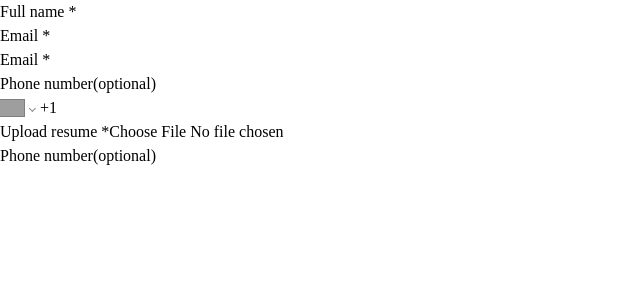
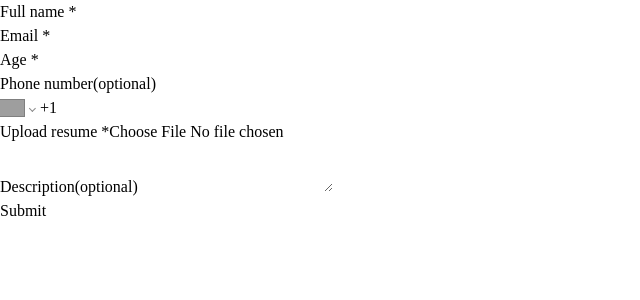
Before and after one commit to kitotp/hr_helper, a React (Vite) app in the folder apps/frontend/hr_front/: page / in a window 1280 px wide. Shown: the top 300 px of the page, without its empty margins (0-640 px from the left). Built offline with nearby package versions, Linux system fonts and the light colour scheme; grey boxes are pictures that could not be loaded.

Commit message:
(feat):zod form validation

```diff
--- a/apps/frontend/hr_front/package.json
+++ b/apps/frontend/hr_front/package.json
@@ -10,10 +10,13 @@
     "preview": "vite preview"
   },
   "dependencies": {
+    "@hookform/error-message": "^2.0.1",
+    "@hookform/resolvers": "^5.2.2",
     "react": "^19.1.1",
     "react-dom": "^19.1.1",
     "react-hook-form": "^7.63.0",
-    "react-phone-number-input": "^3.3.6"
+    "react-phone-number-input": "^3.3.6",
+    "zod": "^4.1.11"
   },
   "devDependencies": {
     "@eslint/js": "^9.36.0",
--- a/apps/frontend/hr_front/src/components/Form.tsx
+++ b/apps/frontend/hr_front/src/components/Form.tsx
@@ -1,42 +1,71 @@
 import { useForm, Controller } from "react-hook-form";
+import z from "zod"
+import { zodResolver } from "@hookform/resolvers/zod"
 import PhoneInput from "react-phone-number-input";
 import "react-phone-number-input/style.css";
 
+
+const schema = z.object({
+    name: z.string().min(2, 'Name must be at least 2 letters long.'),
+    email: z.email(),
+    age: z.number().refine((v) => !Number.isNaN(v), {message: "Age is required."}).min(18,'You must be at least 18 years old').max(99, 'Maximum age is 99.'),
+    phone: z.string().optional(),
+    resume: z.any().refine((files) => files && files?.length > 0, "CV is required."),
+    description: z.string().optional()
+})
+
 export default function Form(){
-    const {register, control} = useForm()
+    const {register, control, handleSubmit, formState: {errors}} = useForm({
+        resolver: zodResolver(schema)
+    })
+
+    async function submitForm(){
+        const res = await fetch('http://localhost:4000/submit', {
+            method: "POST",
+            headers: {"Content-Type": "application/json"}
+        })
+        const data = await res.json()
+        return data
+    }
 
     return(
-        <div className="w-[500px] h-[800px] px-8 py-8 bg-white rounded-3xl">
-            <form className="flex flex-col gap-5">
+        <div className="w-[500px] h-fit px-8 py-8 bg-white rounded-3xl">
+            <form onSubmit={handleSubmit(submitForm)} className="flex flex-col gap-5">
                 <div className="flex flex-col">
                     <label className="text-[12px]">Full name *</label>
-                    <input className="w-full border border-gray-400/40 rounded-lg py-2 px-2"  {...register('Name')}/>
+                    <input className="w-full border border-gray-400/40 rounded-lg py-2 px-2"  {...register('name')}/>
+                    {errors.name && <p className="text-red-600 text-[14px]">{errors.name.message}</p>}
                 </div>
                 <div className="flex flex-col">
                     <label className="text-[12px]">Email *</label>
-                    <input className="w-full border border-gray-400/40 rounded-lg py-2 px-2"  {...register('Email')}/>
+                    <input className="w-full border border-gray-400/40 rounded-lg py-2 px-2"  {...register('email')}/>
+                    {errors.email && <p className="text-red-600 text-[14px]">{errors.email.message}</p>}
                 </div>
                 <div className="flex flex-col">
-                    <label className="text-[12px]">Email *</label>
-                    <input className="w-full border border-gray-400/40 rounded-lg py-2 px-2"  {...register('Email')}/>
+                    <label className="text-[12px]">Age *</label>
+                    <input className="w-full border border-gray-400/40 rounded-lg py-2 px-2"  {...register('age', {valueAsNumber: true})}/>
+                    {errors.age && <p className="text-red-600 text-[14px]">{errors.age.message}</p>}
                 </div>
                 <div className="flex flex-col">
                     <label className="text-[12px]">Phone number(optional)</label>
-                    <Controller control={control} name="PhoneInput" render={({field}) => (
+                    <Controller control={control} name="resume" render={({field}) => (
                         <PhoneInput {...field} defaultCountry="US" international className="w-full border border-gray-400/40 rounded-lg py-2 px-2 PhoneInput"/>
                     )} />
+                    {errors.phone && <p className="text-red-600 text-[14px]">{errors.phone.message}</p>}
                 </div>
 
                 <div className="flex flex-col">
                     <label className="text-[12px]">Upload resume *</label>
                     <input type="file" className=" border border-dashed h-[200px] rounded-2xl"/>
+                    {errors.resume && <p className="text-red-600 text-[14px]">{errors.resume.message}</p>}
                 </div>
                 <div className="flex flex-col">
-                    <label className="text-[12px]">Phone number(optional)</label>
-                    <input className="h-[100px] w-full border border-gray-400/40 rounded-lg py-2 px-2"/>
+                    <label className="text-[12px]">Description(optional)</label>
+                    <textarea {...register('description')} className=" w-full border border-gray-400/40 rounded-lg py-2 h-[100px] px-2"/>
+                    {errors.description && <p className="text-red-600 text-[14px]">{errors.description.message}</p>}
                 </div>
 
-
+                <button type="submit" className="bg-purple-600 py-3 px-2 text-white">Submit</button>
             </form>
         </div>
     )
```
Also changed, not shown: 1 other file (tests, documents, lock files or other folders).
